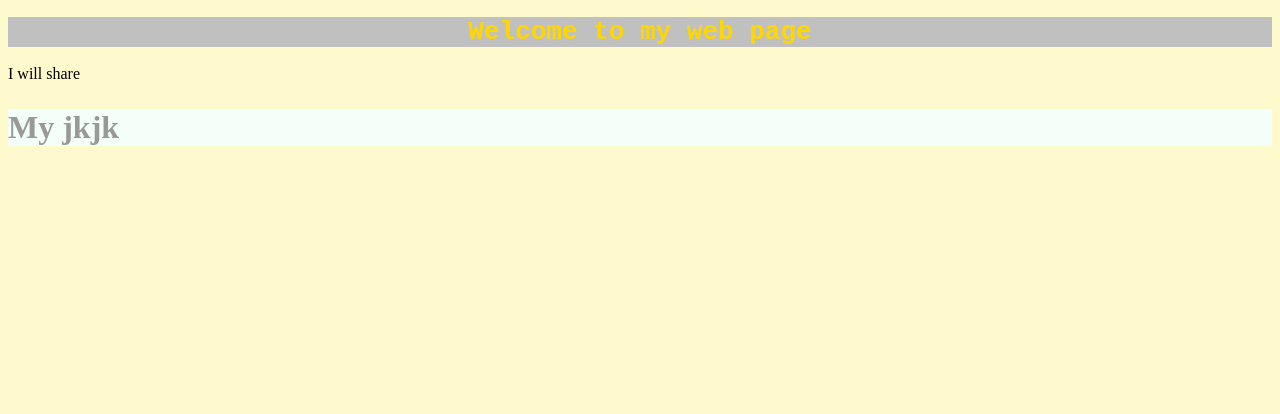
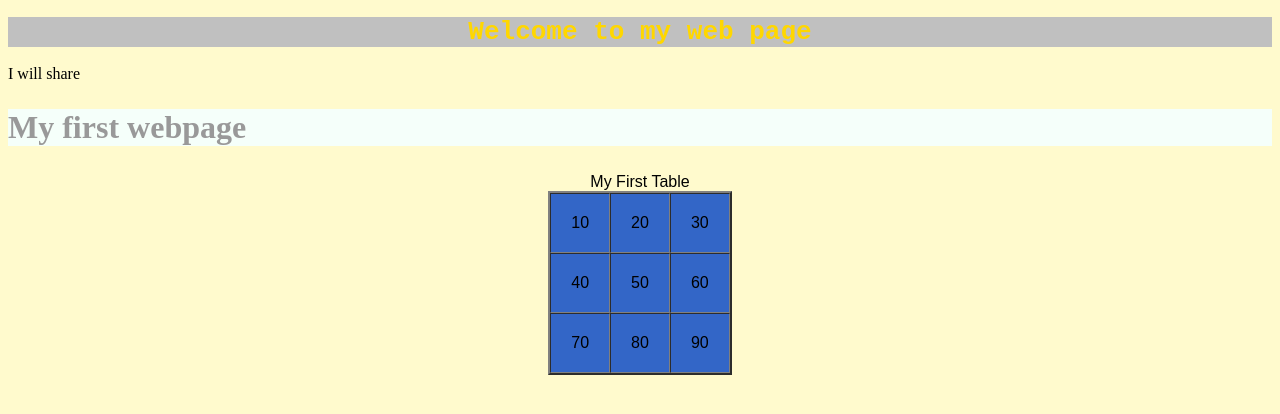
Before and after one commit to Uras67/Uras67.github.io, a plain HTML site: page index.html in a window 1280 px wide. Drawn offline with Linux system fonts and the light colour scheme.

Commit message:
02.03.2016
-table

```diff
--- a/index.html
+++ b/index.html
@@ -30,7 +30,24 @@ and open the template in the editor.
     <body>
         <h1>Welcome to my web page</h1>
         I will share
-        <h2 id="first">My jkjk</h2>
-
+        <h2 id="first">My first webpage</h2>
+        <table style=" background-color: highlight; font-family: sans-serif" align="center" border="2" width="10%" cellspacing="0" cellpadding="20">
+                <caption align=top >My First Table</caption>
+                    <tr>
+                        <td>10</td>
+                        <td>20</td>
+                        <td>30</td>
+                    </tr>
+                    <tr>
+                        <td>40</td>
+                        <td>50</td>
+                        <td>60</td>
+                    </tr>
+                    <tr>
+                        <td>70</td>
+                        <td>80</td>
+                        <td>90</td>
+                    </tr>
+        </table>
     </body>
 </html>
```
